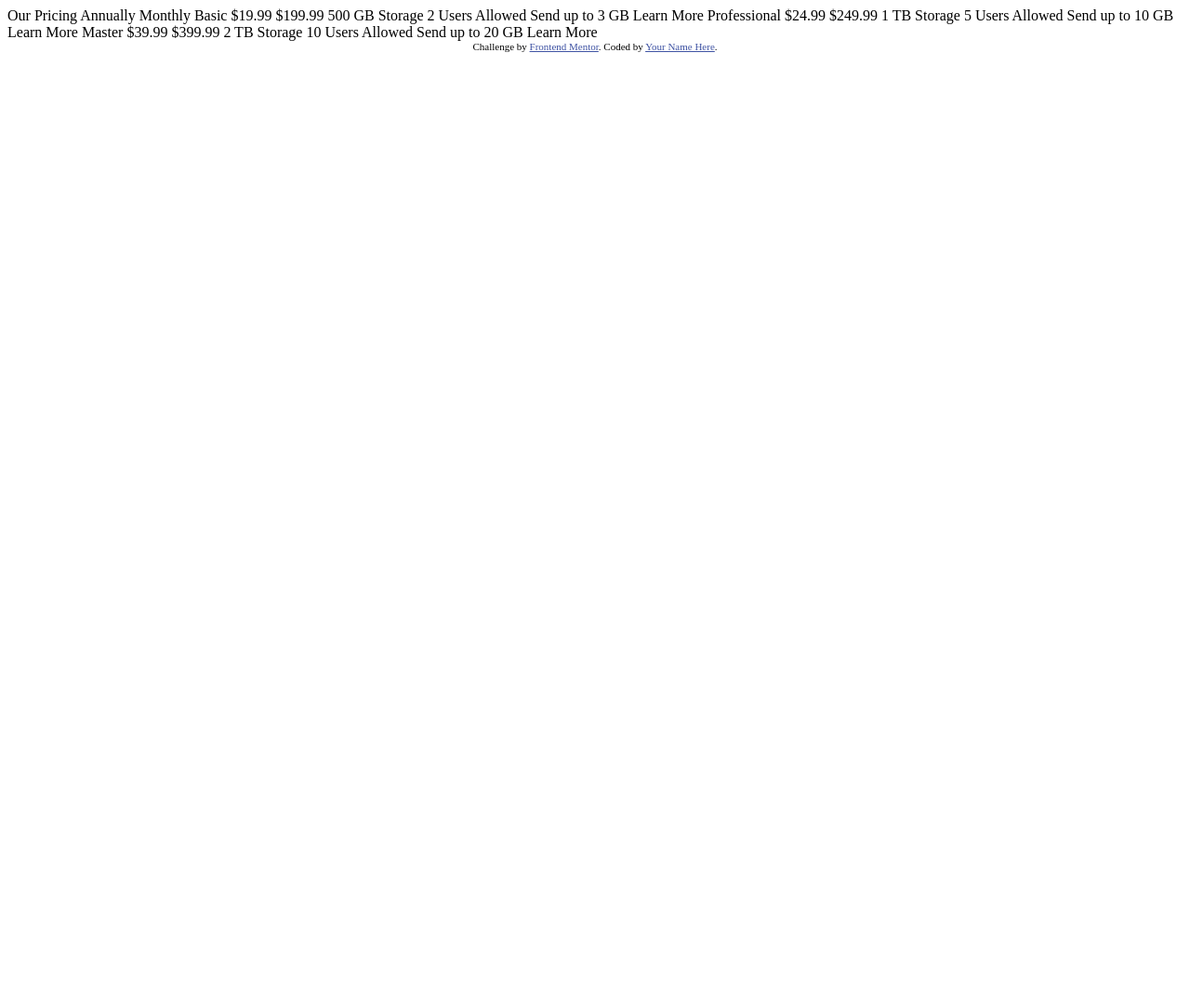
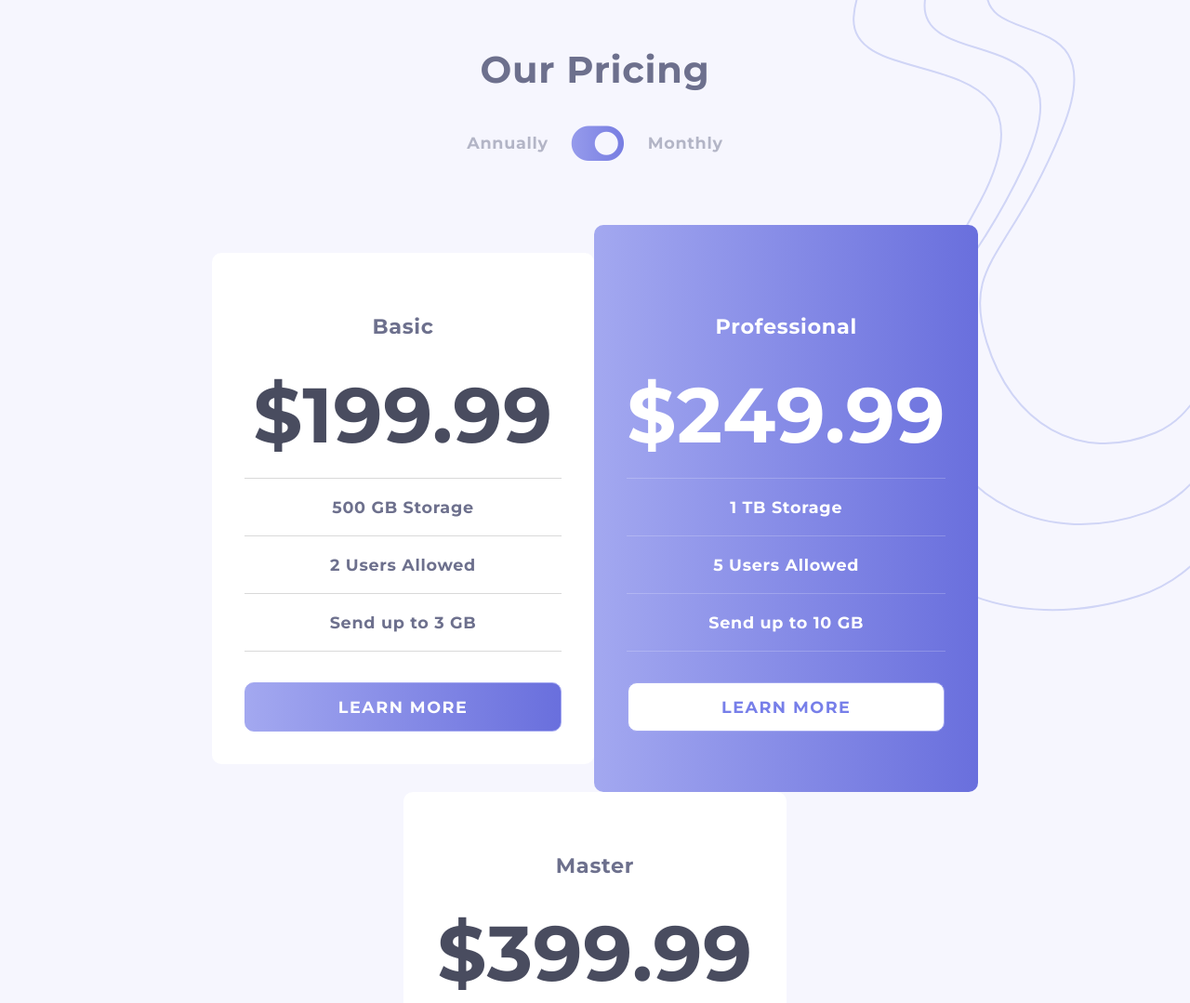
Before and after one commit to nhi-ngo/Frontend-Challenges, a plain HTML site: page pricing-component-with-toggle-master/index.html in a window 1280 px wide. Shown: the top 1079 px of the page at 93% size. Before the commit the page ends 800 px from the top, so only its background shows below. Drawn offline with Linux system fonts and the light colour scheme.

Commit message:
Completed files

```diff
--- a/pricing-component-with-toggle-master/index.html
+++ b/pricing-component-with-toggle-master/index.html
@@ -1,52 +1,62 @@
 <!DOCTYPE html>
 <html lang="en">
-<head>
-  <meta charset="UTF-8">
-  <meta name="viewport" content="width=device-width, initial-scale=1.0"> <!-- displays site properly based on user's device -->
+	<head>
+		<meta charset="UTF-8" />
+		<meta name="viewport" content="width=device-width, initial-scale=1.0" />
+		<link rel="stylesheet" href="style.css" />
+		<link rel="icon" type="image/png" sizes="32x32" href="./images/favicon-32x32.png" />
+		<link rel="stylesheet" href="https://cdnjs.cloudflare.com/ajax/libs/font-awesome/5.12.1/css/all.min.css" />
+		<title>Frontend Mentor | [Challenge Name Here]</title>
+	</head>
+	<body>
 
-  <link rel="icon" type="image/png" sizes="32x32" href="./images/favicon-32x32.png">
+		<header>
+			<h1>Our Pricing</h1>
+			<div class="flex">
+				<p>Annually</p>
+				<span><i class="fas fa-toggle-on fa-2.5x"></i></span>
+				<p>Monthly</p>
+			</div>
+		</header>
 
-  <title>Frontend Mentor | [Challenge Name Here]</title>
+		<div class="container flex">
 
-  <!-- Feel free to remove these styles or customise in your own stylesheet 👍 -->
-  <style>
-    .attribution { font-size: 11px; text-align: center; }
-    .attribution a { color: hsl(228, 45%, 44%); }
-  </style>
-</head>
-<body>
+			<div class="card">
+				<h4>Basic</h4>
+				<p class="price price-monthly">&dollar;19.99</p>
+				<p class="price price-annually">&dollar;199.99</p>
+				<ul>
+					<li>500 GB Storage</li>
+					<li>2 Users Allowed</li>
+					<li>Send up to 3 GB</li>
+				</ul>
+				<button>Learn More</button>
+      </div>
 
-  Our Pricing
-  Annually
-  Monthly
+			<div class="card bg-blue">
+				<h4>Professional</h4>
+				<p class="price price-monthly">&dollar;24.99</p>
+				<p class="price price-annually">&dollar;249.99</p>
+				<ul>
+					<li>1 TB Storage</li>
+					<li>5 Users Allowed</li>
+					<li>Send up to 10 GB</li>
+				</ul>
+				<button>Learn More</button>
+      </div>
 
-  Basic
-  &dollar;19.99
-  &dollar;199.99
-  500 GB Storage
-  2 Users Allowed
-  Send up to 3 GB
-  Learn More
+			<div class="card">
+				<h4>Master</h4>
+				<p class="price price-monthly">&dollar;39.99</p>
+				<p class="price price-annually">&dollar;399.99</p>
+				<ul>
+					<li>2 TB Storage</li>
+					<li>10 Users Allowed</li>
+					<li>Send up to 20 GB</li>
+				</ul>
+				<button>Learn More</button>
+      </div>
 
-  Professional
-  &dollar;24.99
-  &dollar;249.99
-  1 TB Storage
-  5 Users Allowed
-  Send up to 10 GB
-  Learn More
-
-  Master
-  &dollar;39.99
-  &dollar;399.99
-  2 TB Storage
-  10 Users Allowed
-  Send up to 20 GB
-  Learn More
-
-  <div class="attribution">
-    Challenge by <a href="https://www.frontendmentor.io?ref=challenge" target="_blank">Frontend Mentor</a>.
-    Coded by <a href="#">Your Name Here</a>.
-  </div>
-</body>
+		</div>
+	</body>
 </html>
--- /dev/null
+++ b/pricing-component-with-toggle-master/style.css
@@ -0,0 +1,185 @@
+@import url('https://fonts.googleapis.com/css2?family=Montserrat:wght@700&display=swap');
+
+:root {
+	--veryLightBlue: hsl(240, 78%, 98%);
+	--lightBlue: hsl(234, 14%, 74%);
+	--grayishBlue: hsl(233, 13%, 49%);
+	--darkBlue: hsl(232, 13%, 33%);
+}
+
+html {
+	box-sizing: border-box;
+}
+
+*,
+*:before,
+*:after {
+	box-sizing: inherit;
+}
+
+body {
+	font-family: 'Montserrat', sans-serif;
+	font-size: 1.1rem;
+	letter-spacing: 0.7px;
+	margin: 0;
+	background-color: var(--veryLightBlue);
+	color: var(--grayishBlue);
+	position: relative;
+	text-align: center;
+	height: 100vh;
+	overflow: hidden;
+	/* min-height: 100vh; */
+	/* overflow-y: hidden; */
+}
+
+body * {
+	z-index: 1;
+}
+
+body:after {
+	content: '';
+	background-image: url(./images/bg-top.svg);
+	background-repeat: no-repeat;
+	background-position: top right;
+	position: absolute;
+	top: -50px;
+	right: 0;
+	height: 100%;
+	width: 100%;
+	z-index: 0;
+}
+
+body::before {
+	content: '';
+	background-image: url(./images/bg-bottom.svg);
+	background-repeat: no-repeat;
+	background-position: bottom left;
+	position: absolute;
+	bottom: 0;
+	left: 0;
+	height: 100%;
+	width: 100%;
+	z-index: 0;
+}
+
+header {
+	margin: 50px auto 20px;
+}
+
+header h1 {
+	font-size: 2.5rem;
+}
+
+header p {
+	color: var(--lightBlue);
+}
+
+header i {
+	background: linear-gradient(to right, hsl(236, 72%, 79%), hsl(237, 63%, 64%));
+	-webkit-background-clip: text;
+	-webkit-text-fill-color: transparent;
+	font-size: 50px;
+	padding: 0 25px;
+	cursor: pointer;
+}
+
+.container {
+	width: 100vw;
+	max-width: 100%;
+	margin: 0 auto;
+	padding: 40px;
+}
+
+.flex {
+	display: flex;
+	justify-content: center;
+	align-items: center;
+	flex-wrap: wrap;
+}
+
+.price-monthly {
+	display: none;
+}
+
+.card {
+	background: #fff;
+	padding: 35px;
+	border-radius: 10px;
+}
+
+.card h4 {
+	font-size: 1.4rem;
+}
+
+.card .price {
+	font-size: 5.2rem;
+	margin: 0;
+	color: var(--darkBlue);
+}
+
+.card ul {
+	list-style-type: none;
+	padding-left: 0;
+}
+.card ul li {
+	padding: 20px 0;
+	border-bottom: 1px solid rgba(0, 0, 0, 0.15);
+}
+
+.card ul li:first-child {
+	border-top: 1px solid rgba(0, 0, 0, 0.15);
+}
+
+.card.bg-blue {
+	background: linear-gradient(to right, hsl(236, 72%, 79%), hsl(237, 63%, 64%));
+	color: #fff;
+	padding: 65px 35px;
+}
+
+.card.bg-blue .price {
+	color: #fff;
+}
+
+.card.bg-blue ul li {
+	border-bottom: 1px solid rgba(255, 255, 255, 0.2);
+}
+
+.card.bg-blue ul li:first-child {
+	border-top: 1px solid rgba(255, 255, 255, 0.2);
+}
+
+.card.bg-blue button {
+	background: #fff;
+	color: hsl(236, 72%, 69%);
+}
+
+button {
+	background: linear-gradient(to right, hsl(236, 72%, 79%), hsl(237, 63%, 64%));
+	border: 1px solid hsl(236, 72%, 79%);
+	border-radius: 10px;
+	outline: none;
+	text-transform: uppercase;
+	cursor: pointer;
+	font-size: inherit;
+	font-family: inherit;
+	letter-spacing: 1.5px;
+	color: #fff;
+	padding: 15px 100px;
+	margin-top: 15px;
+}
+
+@media screen and (max-width: 1314px) {
+	body {
+		overflow-y: scroll;
+	}
+
+	body::before {
+		display: none;
+	}
+}
+
+@media screen and (max-width: 900px) {
+	.container > div {
+		margin-bottom: 30px;
+	}
+}
```
Also changed, not shown: 1 other file.
